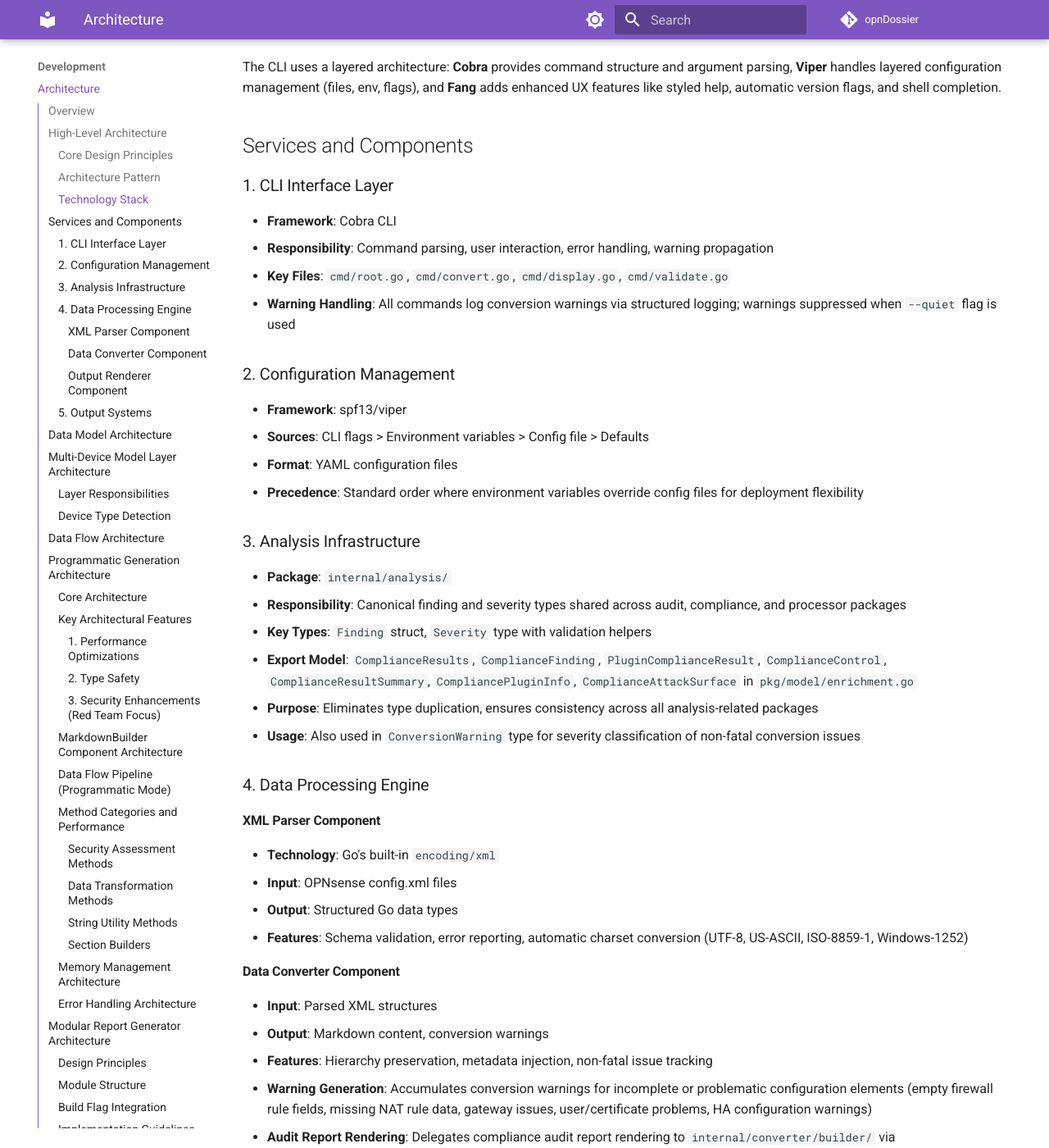
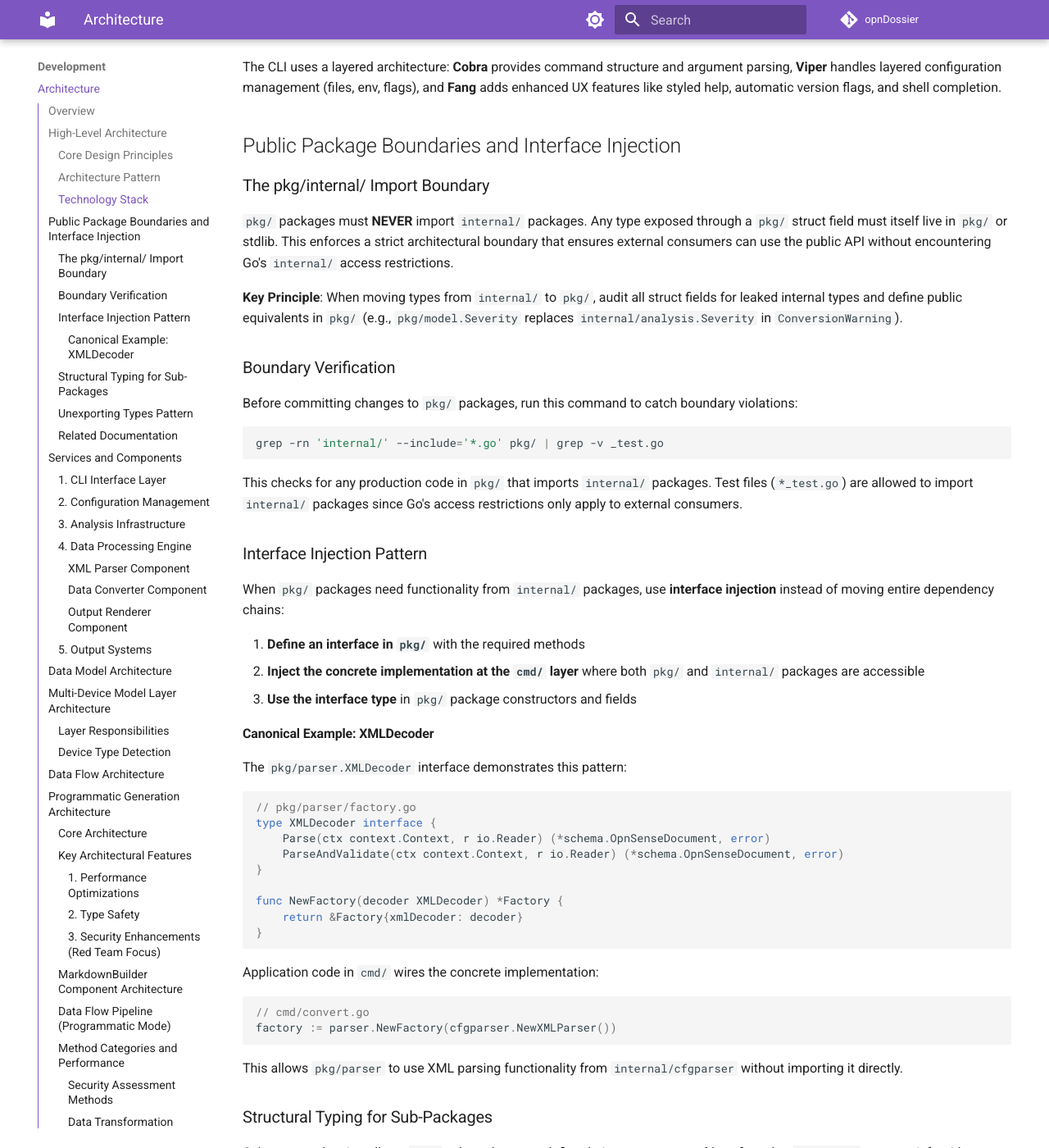
Before and after one commit to EvilBit-Labs/opnDossier, an MkDocs documentation site: the page built from docs/development/architecture.md, in a window 1280 px wide and 1400 px high, scrolled down 1923 px. Shown: the whole window at 82% size. Built offline with MkDocs 1.6.1 and Material for MkDocs 9.7.7, drawn with Linux system fonts in a browser that asks for light colours; comment, search, counter and statistics services are not loaded; the version menu is left out; some of the changed text lies outside the part shown.

Commit message:
refactor(docs): update AGENTS.md and add pkg-internal-import-boundary… (#408)
This pull request improves documentation and architectural standards
related to Go package boundaries, specifically addressing issues where
`pkg/` packages improperly imported `internal/` packages. It introduces
guidance on interface injection, boundary verification, and unexporting
types, and adds a new solutions document detailing the fixes applied to
resolve these violations.

Documentation and standards updates:

* Added a new entry in `AGENTS.md` linking to documented solutions for
architectural issues, making problem resolutions more discoverable.
* Expanded the architectural standards section in `AGENTS.md` with
detailed guidance on interface injection, boundary verification, and
handling unexported types, including canonical examples and command-line
checks for boundary violations.

Problem solution documentation:

* Added
`docs/solutions/architecture-issues/pkg-internal-import-boundary.md`,
which explains the root cause of `pkg/` importing `internal/`, the fixes
applied (constant extraction, interface injection, API surface
reduction), and prevention strategies for future violations.

---------

Signed-off-by: UncleSp1d3r <unclesp1d3r@evilbitlabs.io>
Co-authored-by: dosubot[bot] <131922026+dosubot[bot]@users.noreply.github.com>

````diff
--- a/docs/development/architecture.md
+++ b/docs/development/architecture.md
@@ -38,6 +38,99 @@
 | Structured Logging | [Charm Log](https://github.com/charmbracelet/log)           |
 
 The CLI uses a layered architecture: **Cobra** provides command structure and argument parsing, **Viper** handles layered configuration management (files, env, flags), and **Fang** adds enhanced UX features like styled help, automatic version flags, and shell completion.
+
+## Public Package Boundaries and Interface Injection
+
+### The pkg/internal/ Import Boundary
+
+`pkg/` packages must **NEVER** import `internal/` packages. Any type exposed through a `pkg/` struct field must itself live in `pkg/` or stdlib. This enforces a strict architectural boundary that ensures external consumers can use the public API without encountering Go's `internal/` access restrictions.
+
+**Key Principle**: When moving types from `internal/` to `pkg/`, audit all struct fields for leaked internal types and define public equivalents in `pkg/` (e.g., `pkg/model.Severity` replaces `internal/analysis.Severity` in `ConversionWarning`).
+
+### Boundary Verification
+
+Before committing changes to `pkg/` packages, run this command to catch boundary violations:
+
+```bash
+grep -rn 'internal/' --include='*.go' pkg/ | grep -v _test.go
+```
+
+This checks for any production code in `pkg/` that imports `internal/` packages. Test files (`*_test.go`) are allowed to import `internal/` packages since Go's access restrictions only apply to external consumers.
+
+### Interface Injection Pattern
+
+When `pkg/` packages need functionality from `internal/` packages, use **interface injection** instead of moving entire dependency chains:
+
+1. **Define an interface in `pkg/`** with the required methods
+2. **Inject the concrete implementation at the `cmd/` layer** where both `pkg/` and `internal/` packages are accessible
+3. **Use the interface type** in `pkg/` package constructors and fields
+
+#### Canonical Example: XMLDecoder
+
+The `pkg/parser.XMLDecoder` interface demonstrates this pattern:
+
+```go
+// pkg/parser/factory.go
+type XMLDecoder interface {
+    Parse(ctx context.Context, r io.Reader) (*schema.OpnSenseDocument, error)
+    ParseAndValidate(ctx context.Context, r io.Reader) (*schema.OpnSenseDocument, error)
+}
+
+func NewFactory(decoder XMLDecoder) *Factory {
+    return &Factory{xmlDecoder: decoder}
+}
+```
+
+Application code in `cmd/` wires the concrete implementation:
+
+```go
+// cmd/convert.go
+factory := parser.NewFactory(cfgparser.NewXMLParser())
+```
+
+This allows `pkg/parser` to use XML parsing functionality from `internal/cfgparser` without importing it directly.
+
+### Structural Typing for Sub-Packages
+
+Go's structural typing allows `pkg/` sub-packages to define their own **unexported interface** that `internal/` types satisfy without importing them:
+
+```go
+// pkg/parser/opnsense/parser.go
+type xmlDecoder interface {
+    Parse(ctx context.Context, r io.Reader) (*schema.OpnSenseDocument, error)
+    ParseAndValidate(ctx context.Context, r io.Reader) (*schema.OpnSenseDocument, error)
+}
+
+func NewParser(decoder xmlDecoder) *Parser {
+    return &Parser{decoder: decoder}
+}
+```
+
+The `internal/cfgparser.XMLParser` type satisfies this interface through structural compatibility, without requiring an explicit import.
+
+### Unexporting Types Pattern
+
+When making a type unexported (e.g., `Converter` → `converter`) to reduce API surface area, provide a **convenience function** for external test packages that cannot access unexported constructors:
+
+```go
+// pkg/parser/opnsense/converter.go
+type converter struct {
+    // unexported fields
+}
+
+// ConvertDocument provides public access for testing and external consumers
+func ConvertDocument(doc *schema.OpnSenseDocument) (*common.CommonDevice, []common.ConversionWarning, error) {
+    c := &converter{}
+    return c.ToCommonDevice(doc)
+}
+```
+
+This allows external test packages to use the conversion functionality without accessing the unexported `converter` type directly.
+
+### Related Documentation
+
+For detailed examples and the historical context of fixing `pkg/internal/` boundary violations, see:
+- **[docs/solutions/architecture-issues/pkg-internal-import-boundary.md](../solutions/architecture-issues/pkg-internal-import-boundary.md)**
 
 ## Services and Components
 
````
Also changed, not shown: AGENTS.md (+9 -0 lines), docs/solutions/architecture-issues/pkg-internal-import-boundary.md (added, +83 -0 lines).
